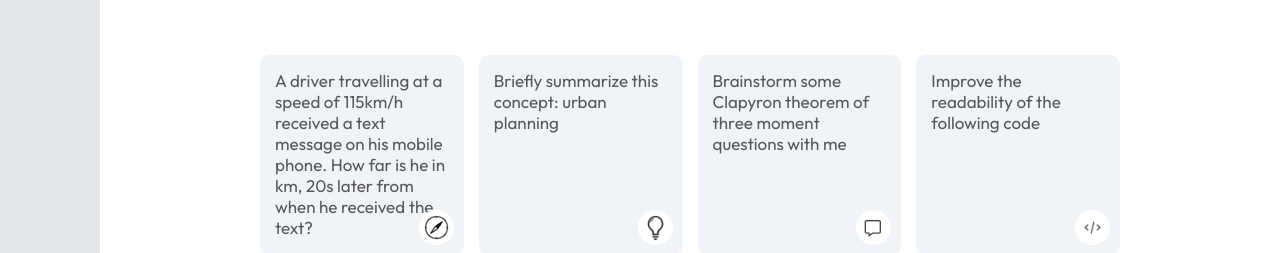
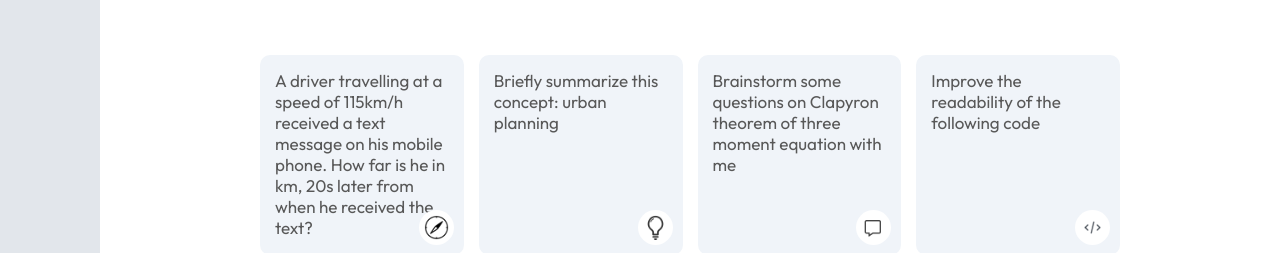
Before and after one commit to AbrahamAlgorithm/ai-studymate, a React (Vite) app: page / in a window 1280 px wide. Shown: the part 327-580 px from the top of the page. Built offline with nearby package versions, Linux system fonts and the light colour scheme.

Commit message:
feat: updated

```diff
--- a/src/components/Main/Main.jsx
+++ b/src/components/Main/Main.jsx
@@ -31,7 +31,7 @@ const Main = () => {
                     <img src={assets.bulb_icon} alt="" />
                 </div>
                 <div className="card">
-                    <p>Brainstorm some Clapyron theorem of three moment questions with me</p>
+                    <p>Brainstorm some questions on Clapyron theorem of three moment equation with me</p>
                     <img src={assets.message_icon} alt="" />
                 </div>
                 <div className="card">
```
